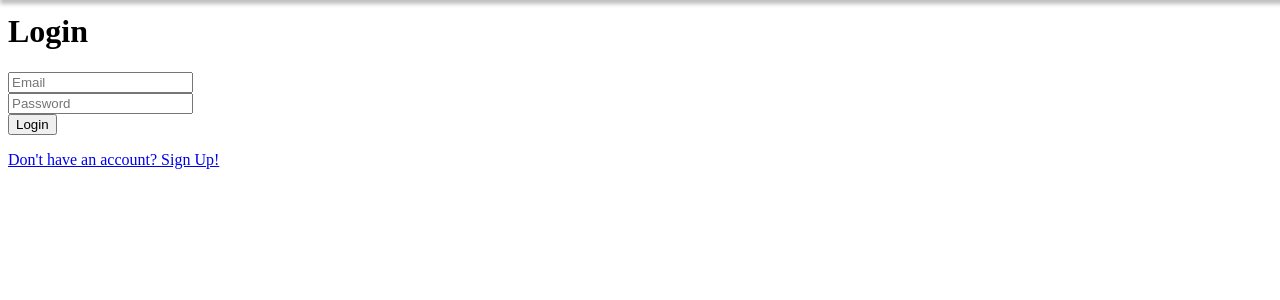
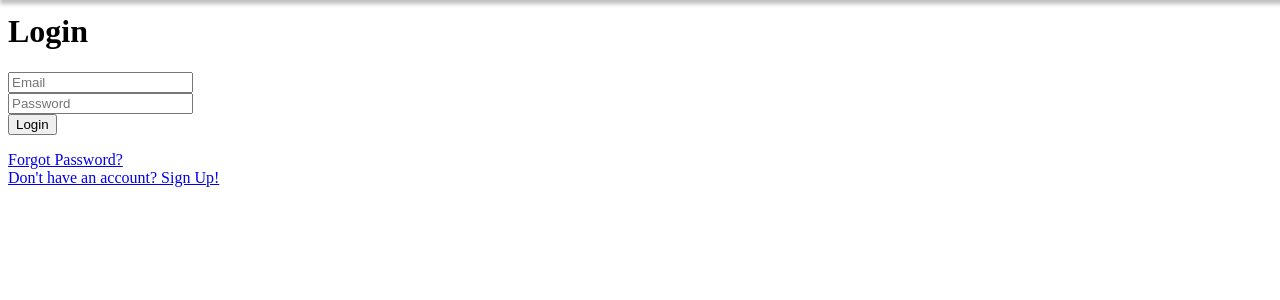
Before and after one commit to jarrywc/you-note, a Flask app: page /login in a window 1280 px wide. Shown: the part 70-370 px from the top of the page. Run offline with Flask 2, Linux system fonts and the light colour scheme.

Commit message:
change password feature implemented just need to make sure it saves to database properly

```diff
--- a/app.py
+++ b/app.py
@@ -329,12 +329,21 @@ def notes():
     return flask.jsonify(data["notes"])
 
 
-@app.route("/password_reset", methods=["POST"])
-def update_password(id):
-    password = users.query.get(id)
-    updated_pass = flask.request.json["email"]
+@app.route("/update_password", methods=["GET", "POST"])
+def update_password():
 
-    db.session.commit()
+    if flask.request.method == "POST":
+        password = flask.request.form.get("password")
+        new_user = Users(
+            email=email,
+            password=generate_password_hash(password, method="sha256"),
+        )
+        db.session.add(new_user)
+        db.session.commit()
+        # redirect to login page
+        return flask.redirect(flask.url_for("update_password"))
+
+    return flask.render_template("update_password.html")
 
 
 # send manifest.json file
--- a/templates/login.html
+++ b/templates/login.html
@@ -1,11 +1,13 @@
 <html lang="en">
+
 <head>
     <meta charset="UTF-8">
     <meta http-equiv="X-UA-Compatible" content="IE=edge">
     <meta name="viewport" content="width=device-width, initial-scale=1.0">
-    <link rel="stylesheet" href="/static/style.css" >
+    <link rel="stylesheet" href="/static/style.css">
     <title>Login</title>
 </head>
+
 <body>
     <div class="navbar">
         <img class="nav-icon" src="/static/younote.png" alt="">
@@ -20,10 +22,10 @@
         <!-- <img class="icon" src="/static/younote.png" alt=""> -->
         <h1 class="login">Login</h1>
         <!-- Login form -->
-    <form  method="POST" action="/login">
-        <input class="login-form" type="text" name="email" placeholder = "Email"/><br>
-        <input class="login-form-pass" type="text" name="password" placeholder = "Password"/><br>
-        <input class="btn" type="submit" value="Login"/>
+        <form method="POST" action="/login">
+            <input class="login-form" type="text" name="email" placeholder="Email" /><br>
+            <input class="login-form-pass" type="text" name="password" placeholder="Password" /><br>
+            <input class="btn" type="submit" value="Login" />
         </form>
 
         <!-- Get flash messages -->
@@ -36,8 +38,11 @@
         {% endwith %}
         <p></p>
         <div class="line"></div>
+        <a class="password" href="{{url_for('update_password')}}">Forgot Password?</a><br>
         <!-- URL for sign up page -->
         <a class="sign" href="{{url_for('signup')}}">Don't have an account? Sign Up!</a>
+
     </div>
 </body>
+
 </html>
```
Also changed, not shown: templates/update_password.html (renamed from templates/changePassword.html, +5 -7 lines). Lines whose indentation alone changed are shown as unchanged.
